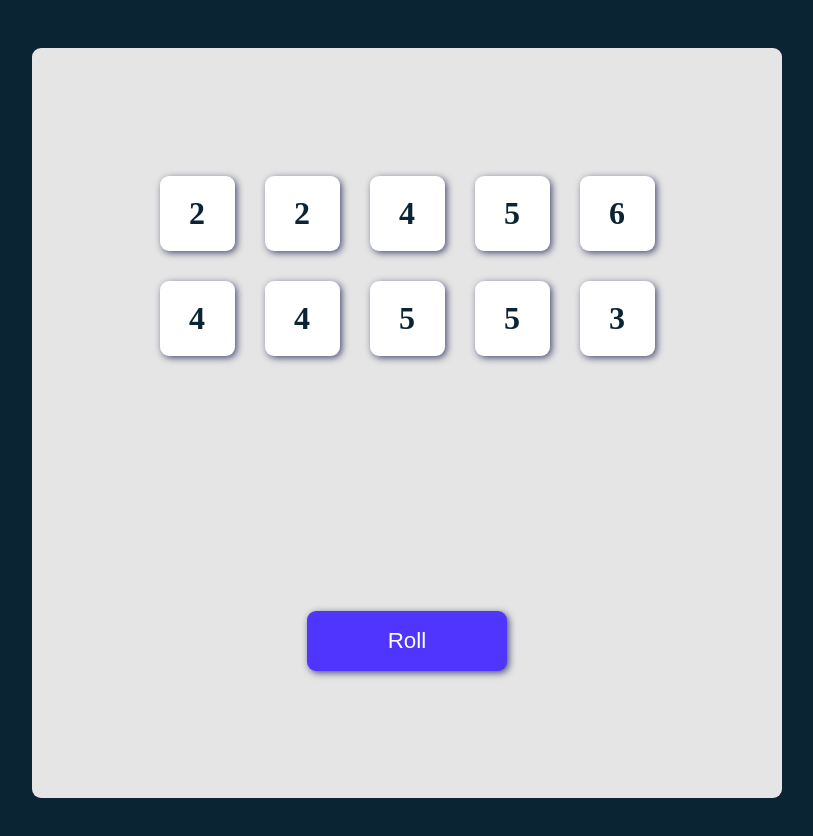
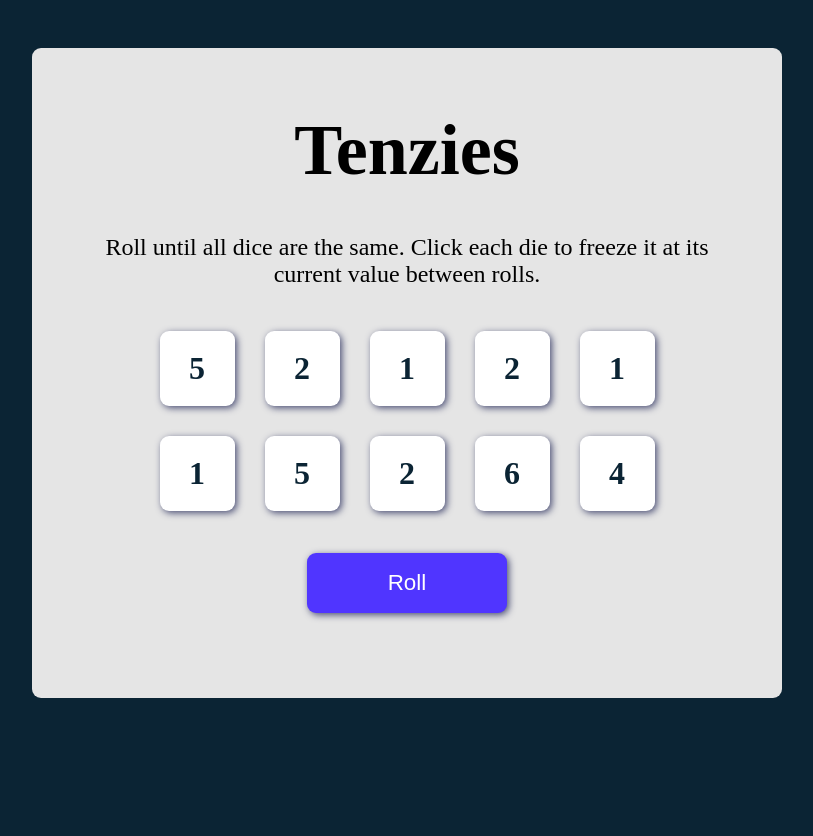
Before and after one commit to elias-mpundu/tenzieApp, a React (Vite) app: page / in a window 1280 px wide. Shown: the top 836 px of the page, without its empty margins (233-1046 px from the left). After the commit the page ends 800 px from the top, so only its background shows below. Built offline with nearby package versions, Linux system fonts and the light colour scheme.

Commit message:
rollDice() has been updated to ignore dice with isHeld:true. newDiceLoop() was created to reduce repetition in code.

```diff
--- a/src/App.css
+++ b/src/App.css
@@ -9,9 +9,10 @@ body {
 
 main {
   max-width: 750px;
-  height: 750px;
+  height: 650px;
   margin: 3em auto;
   border-radius: 9px;
+  text-align: center;
 
   display: flex;
   flex-direction: column;
@@ -20,7 +21,19 @@ main {
   background-color: #E5E5E5;
 }
 
+.title {
+  font-size: 4.5rem;
+  margin: 2.5rem 0 0 0;
+}
+
+.instructions {
+  margin: 0;
+  padding: 0 50px;
+  font-size: 1.5rem;
+}
+
 #dice-container {
+  margin: 0;
   display: grid;
   grid-template-columns: repeat(5, auto);
   gap: 30px;
@@ -30,17 +43,13 @@ main {
 .dice {
   width: 75px;
   height: 75px;
-
   border-radius: 9px;
   box-shadow: 2px 2px 7px #4A4E74;
-
   display: flex;
   align-items: center;
   justify-content: center;
   cursor: pointer;
 }
-
-
 
 .dice-num {
   color: #0B2434;
@@ -50,6 +59,7 @@ main {
 .roll-dice {
   width: 200px;
   height: 60px;
+  margin: 0 0 4rem 0;
   border-radius: 9px;
   background-color: #5035FF;
   box-shadow: 2px 2px 7px #4A4E74;
--- a/src/App.jsx
+++ b/src/App.jsx
@@ -1,43 +1,58 @@
 import React, { useState, useEffect } from "react";
 import Confetti from "react-confetti";
 import Dice from "./component/Die";
-import { nanoid } from 'nanoid'
+import { nanoid } from "nanoid";
 
 import "./App.css";
 
 export default function App() {
-
   //Note: When app is first run, state is initialized by calling the allNewDice function.
   const [dice, setDice] = useState(allNewDice);
 
+
+  //newDiceLoop generates a new value for each die. Isolating this behavior makes it easier to malnipulate the result
+  function newDiceLoop() {
+    let randNum = Math.floor(Math.random() * 6) + 1;
+    return {
+      value: randNum,
+      isHeld: false,
+      id: nanoid(),
+    }
+  }
+
   //Generate new dice numbers in array.
   function allNewDice() {
-    const diceNums = [];
+    const diceObjs = [];
 
     for (let i = 0; i < 10; i++) {
       let randNum = Math.floor(Math.random() * 6) + 1;
-      diceNums.push({
-        value: randNum,
-        isHeld: false,
-        id: nanoid(),
-      });
+      //the push method pushes the result of newDiceLoop, an object, into the diceObjs array.
+      diceObjs.push(newDiceLoop());
     }
-    return diceNums;
+    return diceObjs;
   }
 
-  function holdDice(id) {
-    setDice(oldDice => oldDice.map(die => {
+  /* The roll button resets state by calling a function that sets state to a new array */
+  function rollDice() {
+    setDice((prevDice) =>
+      prevDice.map((die) => {
         return (
-        die.id === id ?
-        {...die, isHeld: !die.isHeld} :
-        die
+          die.isHeld ?
+          {...die} :
+          (newDiceLoop())) ;
+      })
     )
-    }))
   }
 
-  /* Note: The roll button resets state by calling a function that sets state to a new array */
-  function rollDice() {
-    setDice(allNewDice())
+  //holdDice Malnipulates state in such a way that only the clicked dice changes color
+  //Recall the ternary function created in the Die.jsx
+  //This function applied to each individual dice allows us to malnipulate each die independent of the rest.
+  function holdDice(id) {
+    setDice((oldDice) =>
+      oldDice.map((die) => {
+        return die.id === id ? { ...die, isHeld: !die.isHeld } : die;
+      })
+    );
   }
 
   /* Maps over state with the assigned array and assigns values to each dice */
@@ -46,17 +61,21 @@ export default function App() {
       <Dice
         key={dice.id}
         diceProps={dice}
-      holdDice={() => {holdDice(dice.id)}}
+        holdDice={() => {
+          holdDice(dice.id);
+        }}
       />
-    )
-  })
+    );
+  });
 
   return (
     <main>
-      <div id="dice-container">
-        {diceValues}
-      </div>
-      <button className="roll-dice" onClick={rollDice}>Roll</button>
+      <h1 className="title">Tenzies</h1>
+      <p className="instructions">Roll until all dice are the same. Click each die to freeze it at its current value between rolls.</p>
+      <div id="dice-container">{diceValues}</div>
+      <button className="roll-dice" onClick={rollDice}>
+        Roll
+      </button>
     </main>
   );
 }
```
Lines whose indentation alone changed are shown as unchanged.
